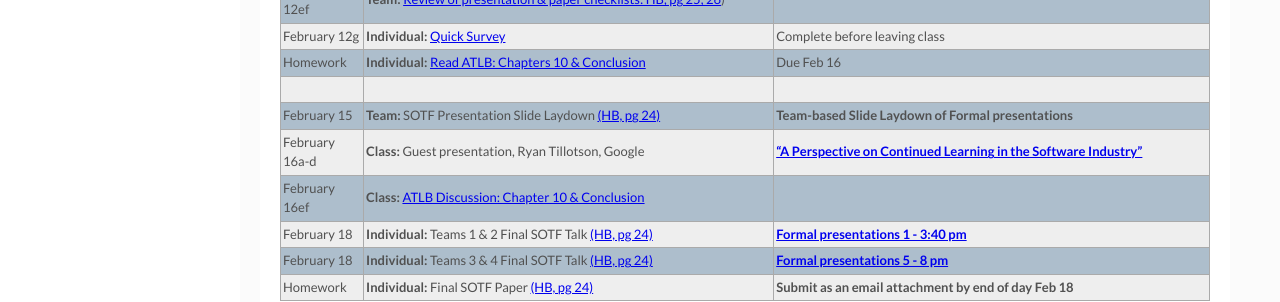
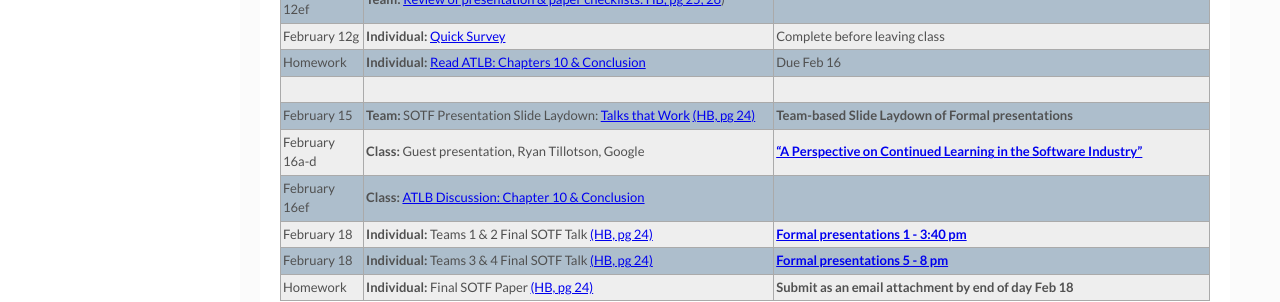
Before and after one commit to maherou/Teaching, a Jekyll site: the page built from files/CS373/2021-Spring-Class-Meeting-Schedule.md, in a window 1280 px wide and 900 px high, scrolled down 2359 px. Shown: the part 428-730 px from the top of the window. Built offline with Jekyll 4.4.1, drawn with Linux system fonts in a browser that asks for light colours.

Commit message:
Add link to slide guidance

```diff
--- a/files/CS373/2021-Spring-Class-Meeting-Schedule.md
+++ b/files/CS373/2021-Spring-Class-Meeting-Schedule.md
@@ -97,7 +97,7 @@ location: "Collegeville, MN, USA"
 | February 12g | **Individual:** [Quick Survey](https://forms.gle/v77ztSXy42bzjfKF8) | Complete before leaving class |
 | Homework | **Individual:** [Read ATLB: Chapters 10 & Conclusion](../ATLB-Discussion) | Due Feb 16 |
 | | |
-| February 15 | **Team:** SOTF Presentation Slide Laydown [(HB, pg 24)](../CSCI373CourseHandbookLatestEdition.pdf) | **Team-based Slide Laydown of Formal presentations** |
+| February 15 | **Team:** SOTF Presentation Slide Laydown: [Talks that Work](https://docs.google.com/presentation/d/18RR58xUXb1QSBwlVpYIxsFdQDxRnaB3TyXY_g8xcTcw/edit?usp=sharing) [(HB, pg 24)](../CSCI373CourseHandbookLatestEdition.pdf) | **Team-based Slide Laydown of Formal presentations** |
 | February 16a-d | **Class:** Guest presentation, Ryan Tillotson, Google | [**“A Perspective on Continued Learning in the Software Industry”**](../2021-Spring-Guest-Talk) |
 | February 16ef | **Class:** [ATLB Discussion: Chapter 10 & Conclusion](../ATLB-Discussion) | |
 | February 18 | **Individual:** Teams 1 & 2 Final SOTF Talk [(HB, pg 24)](../CSCI373CourseHandbookLatestEdition.pdf) | [**Formal presentations 1 - 3:40 pm**](../2021-Spring-Final-Presentation-Schedule) |
```
